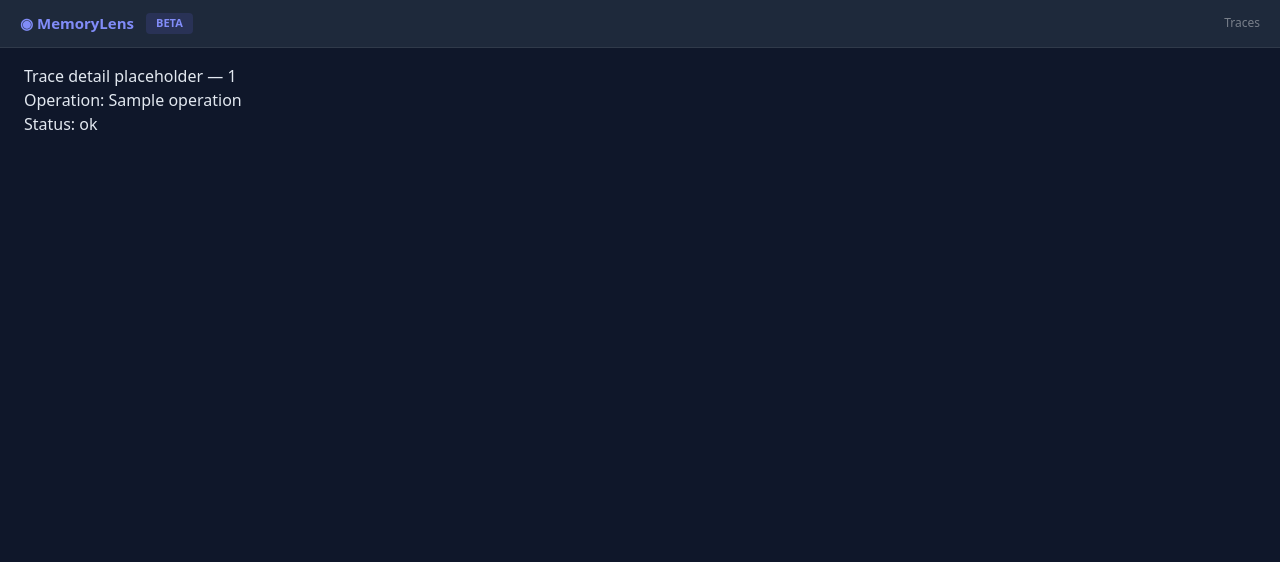
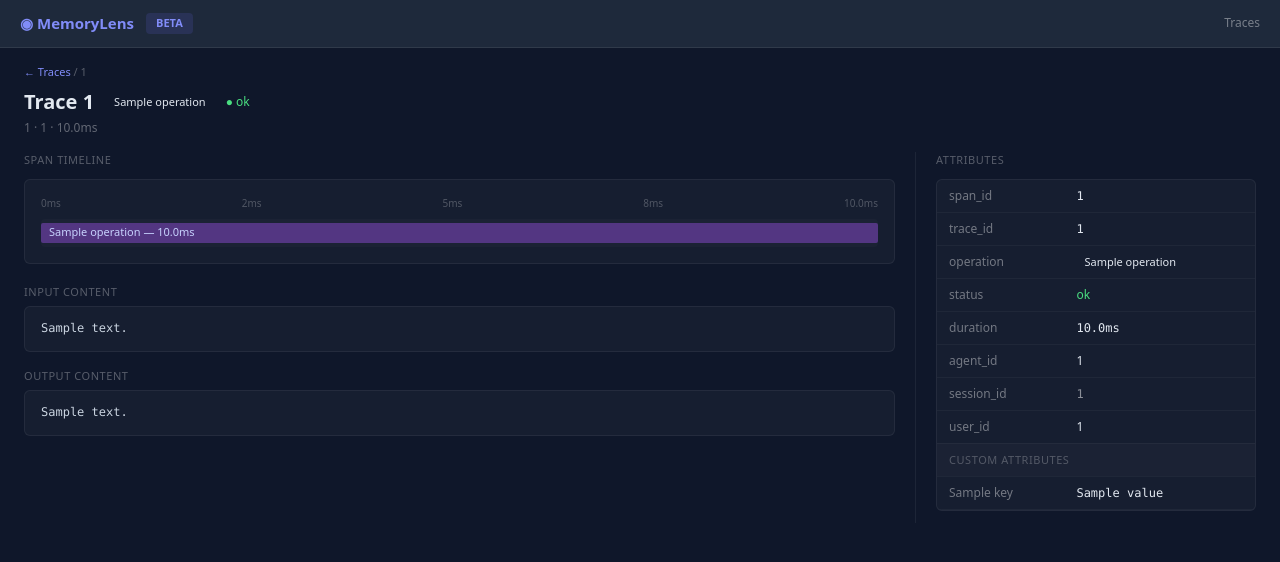
Before and after one commit to montfortf/memorylens, a Python web app: template src/memorylens/_ui/templates/traces_detail.html in a window 1280 px wide. Shown: the top 562 px of the page. Run offline with Jinja, Linux system fonts and the light colour scheme; the template is opened without the code that fills it: most values are stand-ins (such as "Sample title", 1, 10 or a date in 2020); some libraries are stand-ins or nearby versions.

Commit message:
feat: add trace detail view with span timeline and attribute inspector
Co-Authored-By: Claude Sonnet 4.6 <noreply@anthropic.com>

```diff
--- a/src/memorylens/_ui/templates/partials/span_timeline.html
+++ b/src/memorylens/_ui/templates/partials/span_timeline.html
@@ -1,6 +1,21 @@
 <div class="mb-5">
     <div class="text-[11px] uppercase tracking-wider text-white/30 mb-2.5">Span Timeline</div>
-    <div class="bg-white/[0.03] rounded-md border border-white/[0.06] p-4 text-xs text-white/40">
-        Timeline placeholder
+    <div class="bg-white/[0.03] rounded-md border border-white/[0.06] p-4">
+        <div class="flex justify-between text-[10px] text-white/25 mb-2">
+            <span>0ms</span>
+            <span>{{ "%.0f"|format(span.duration_ms / 4) }}ms</span>
+            <span>{{ "%.0f"|format(span.duration_ms / 2) }}ms</span>
+            <span>{{ "%.0f"|format(span.duration_ms * 3 / 4) }}ms</span>
+            <span>{{ "%.1f"|format(span.duration_ms) }}ms</span>
+        </div>
+        <div class="relative h-7 bg-white/[0.02] rounded overflow-hidden">
+            <div class="absolute left-0 top-1 h-5 w-full rounded-sm flex items-center pl-2 text-[11px] text-indigo-200
+                {% if span.operation == 'memory.write' %}bg-indigo-500/40
+                {% elif span.operation == 'memory.read' %}bg-emerald-500/40
+                {% elif span.operation == 'memory.compress' %}bg-amber-500/40
+                {% else %}bg-purple-500/40{% endif %}">
+                {{ span.operation }} — {{ "%.1f"|format(span.duration_ms) }}ms
+            </div>
+        </div>
     </div>
 </div>
--- a/src/memorylens/_ui/templates/traces_detail.html
+++ b/src/memorylens/_ui/templates/traces_detail.html
@@ -1,9 +1,73 @@
 {% extends "base.html" %}
-{% block title %}Trace Detail — MemoryLens{% endblock %}
+{% block title %}Trace {{ span.trace_id[:12] }} — MemoryLens{% endblock %}
 {% block content %}
-<div class="px-6 py-4">
-    <p>Trace detail placeholder — {{ span.trace_id }}</p>
-    <p>Operation: {{ span.operation }}</p>
-    <p>Status: {{ span.status }}</p>
+<div class="px-6 pt-4">
+    <div class="text-[11px] text-white/30 mb-2">
+        <a href="/traces" class="text-indigo-400 hover:text-indigo-300">← Traces</a> / {{ span.trace_id[:12] }}
+    </div>
+    <div class="flex items-center gap-3 mb-1">
+        <h2 class="text-xl font-semibold">Trace {{ span.trace_id[:12] }}</h2>
+        <span class="px-2 py-0.5 rounded text-[11px] {{ span._badge }}">{{ span.operation }}</span>
+        <span class="text-xs status-{{ span.status }}">● {{ span.status }}</span>
+    </div>
+    <div class="text-xs text-white/35">{{ span.agent_id or '-' }} · {{ span.session_id or '-' }} · {{ "%.1f"|format(span.duration_ms) }}ms</div>
+</div>
+
+<div class="grid grid-cols-[1fr_340px] gap-0 px-6 py-4">
+    <div class="pr-5 border-r border-white/[0.06]">
+        {% include "partials/span_timeline.html" %}
+
+        {% if span.input_content %}
+        <div class="mb-4">
+            <div class="text-[11px] uppercase tracking-wider text-white/30 mb-1.5">Input Content</div>
+            <div class="px-4 py-3 bg-white/[0.03] rounded-md border border-white/[0.06] font-mono text-xs leading-relaxed text-slate-300">{{ span.input_content }}</div>
+        </div>
+        {% endif %}
+
+        {% if span.output_content %}
+        <div class="mb-4">
+            <div class="text-[11px] uppercase tracking-wider text-white/30 mb-1.5">Output Content</div>
+            <div class="px-4 py-3 bg-white/[0.03] rounded-md border border-white/[0.06] font-mono text-xs leading-relaxed text-slate-300">{{ span.output_content }}</div>
+        </div>
+        {% endif %}
+
+        {% if span.status == 'error' and span._attrs.get('error.message') %}
+        <div class="mb-4">
+            <div class="text-[11px] uppercase tracking-wider text-red-400 mb-1.5">Error</div>
+            <div class="px-4 py-3 bg-red-500/[0.05] rounded-md border border-red-500/20 font-mono text-xs text-red-300">
+                {{ span._attrs.get('error.type', 'Error') }}: {{ span._attrs.get('error.message', '') }}
+            </div>
+        </div>
+        {% endif %}
+    </div>
+
+    <div class="pl-5">
+        <div class="text-[11px] uppercase tracking-wider text-white/30 mb-2.5">Attributes</div>
+        <div class="bg-white/[0.03] rounded-md border border-white/[0.06] overflow-hidden">
+            <table class="w-full border-collapse text-xs">
+                <tr class="border-b border-white/[0.04]"><td class="px-3 py-2 text-white/40">span_id</td><td class="px-3 py-2 font-mono">{{ span.span_id }}</td></tr>
+                <tr class="border-b border-white/[0.04]"><td class="px-3 py-2 text-white/40">trace_id</td><td class="px-3 py-2 font-mono">{{ span.trace_id }}</td></tr>
+                <tr class="border-b border-white/[0.04]"><td class="px-3 py-2 text-white/40">operation</td><td class="px-3 py-2"><span class="px-2 py-0.5 rounded text-[11px] {{ span._badge }}">{{ span.operation }}</span></td></tr>
+                <tr class="border-b border-white/[0.04]"><td class="px-3 py-2 text-white/40">status</td><td class="px-3 py-2 status-{{ span.status }}">{{ span.status }}</td></tr>
+                <tr class="border-b border-white/[0.04]"><td class="px-3 py-2 text-white/40">duration</td><td class="px-3 py-2 font-mono">{{ "%.1f"|format(span.duration_ms) }}ms</td></tr>
+                <tr class="border-b border-white/[0.04]"><td class="px-3 py-2 text-white/40">agent_id</td><td class="px-3 py-2">{{ span.agent_id or '-' }}</td></tr>
+                <tr class="border-b border-white/[0.04]"><td class="px-3 py-2 text-white/40">session_id</td><td class="px-3 py-2 font-mono text-white/50">{{ span.session_id or '-' }}</td></tr>
+                <tr class="border-b border-white/[0.04]"><td class="px-3 py-2 text-white/40">user_id</td><td class="px-3 py-2">{{ span.user_id or '-' }}</td></tr>
+                {% if span._attrs %}
+                <tr class="border-b border-white/[0.04]"><td colspan="2" class="px-3 py-2 text-[11px] uppercase tracking-wider text-white/25 bg-white/[0.02]">Custom Attributes</td></tr>
+                {% for key, value in span._attrs.items() %}
+                {% if key not in ('error.type', 'error.message') %}
+                <tr class="border-b border-white/[0.04]"><td class="px-3 py-2 text-white/40">{{ key }}</td><td class="px-3 py-2 font-mono">{{ value }}</td></tr>
+                {% endif %}
+                {% endfor %}
+                {% endif %}
+            </table>
+        </div>
+        <div class="mt-3 flex gap-2">
+            {% if span.operation == 'memory.read' %}
+            <a href="/traces/{{ span.trace_id }}/retrieval" class="px-3.5 py-1.5 rounded-md bg-indigo-500/15 border border-indigo-500/30 text-xs text-indigo-400 hover:bg-indigo-500/25">Debug Retrieval →</a>
+            {% endif %}
+        </div>
+    </div>
 </div>
 {% endblock %}
```
Also changed, not shown: tests/test_ui/test_api_traces.py (+59 -0 lines).
